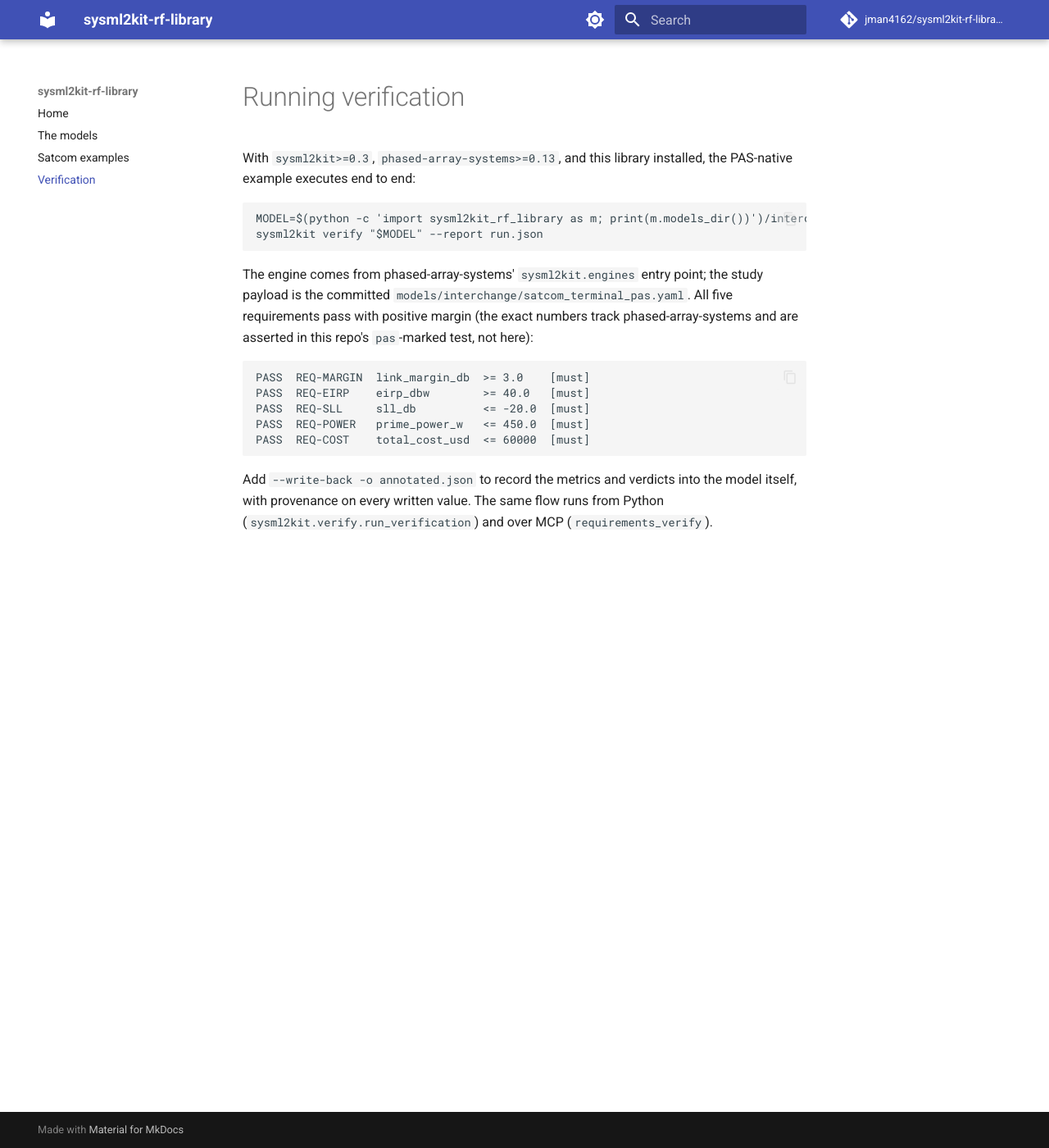
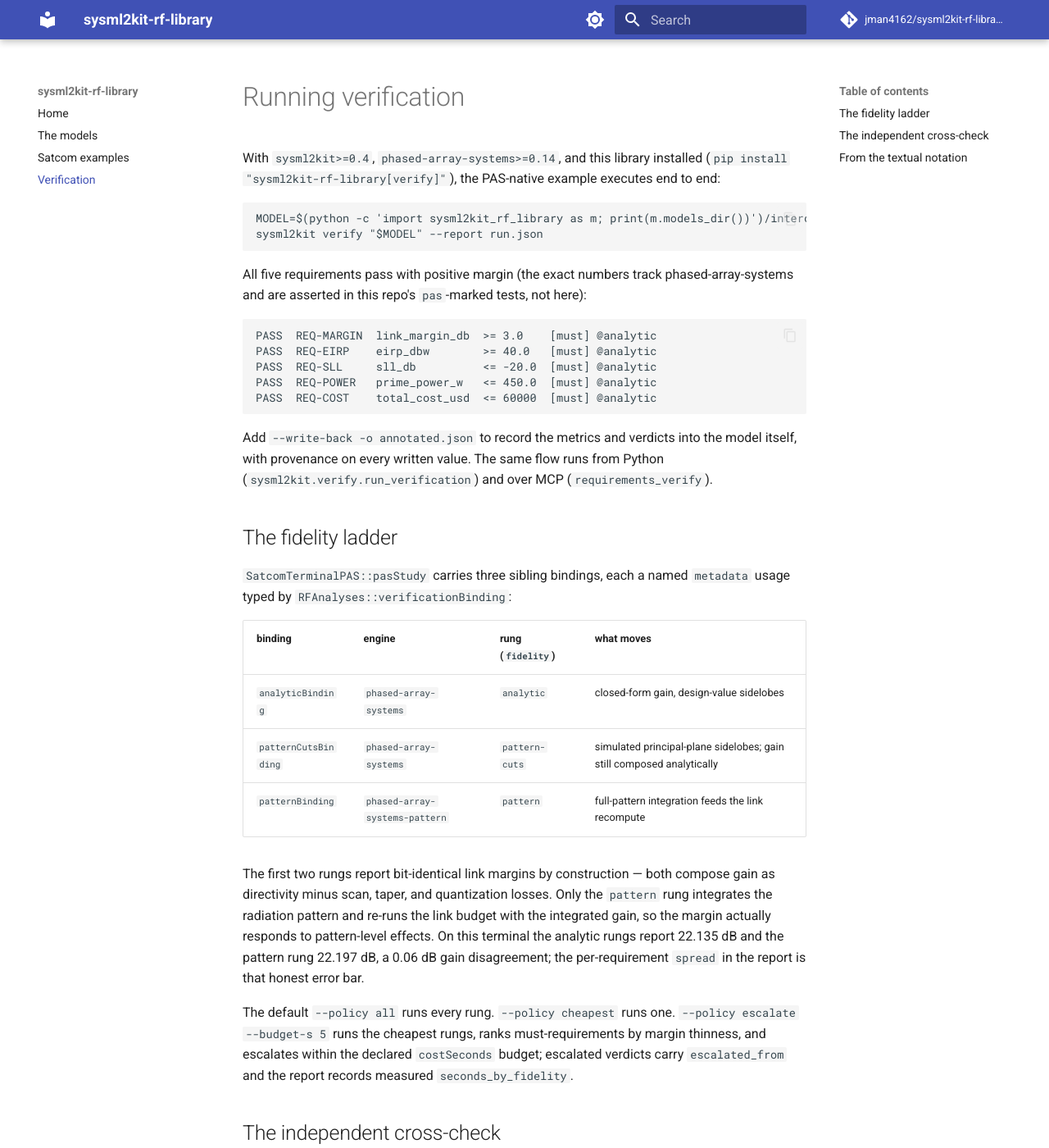
Before and after one commit to jman4162/sysml2kit-rf-library, an MkDocs documentation site: the page built from docs/verification.md, in a window 1280 px wide and 1400 px high. Shown: the whole window at 82% size. Built offline with MkDocs 1.6.1 and Material for MkDocs 9.7.7, drawn with Linux system fonts in a browser that asks for light colours; comment, search, counter and statistics services are not loaded; some of the changed text lies outside the part shown.

Commit message:
Fidelity ladder and opensatcom cross-check for SatcomTerminalPAS
pasStudy now carries three sibling bindings — analyticBinding,
patternCutsBinding, and patternBinding — as named metadata usages typed
by a new 'metadata def verificationBinding' in RFAnalyses, each with a
fidelity label and declared costSeconds. The first two rungs share the
analytic gain composition (identical margins by construction); the
pattern rung integrates the full pattern through the new
phased-array-systems-pattern engine and moves the margin by 0.06 dB.

A second analysis, linkCrosscheck, verifies REQ-MARGIN through
opensatcom-link with opensatcom's own array and link models; tests pin
the cross-stack agreement under 0.6 dB. Payload YAMLs are copied next to
the .sysml files so configRef resolves from the textual notation, and
check_parse.py drops its Verify/Derive/Allocate/MetadataUsage
exemptions — with sysml2kit >= 0.4 only OpaqueElement lacks a textual
form.

Co-Authored-By: Claude Fable 5 <noreply@anthropic.com>
Claude-Session: https://claude.ai/code/session_01NoLtnms93KQL7Jsp9GrZZo

````diff
--- a/docs/verification.md
+++ b/docs/verification.md
@@ -1,28 +1,75 @@
 # Running verification
 
-With `sysml2kit>=0.3`, `phased-array-systems>=0.13`, and this library
-installed, the PAS-native example executes end to end:
+With `sysml2kit>=0.4`, `phased-array-systems>=0.14`, and this library
+installed (`pip install "sysml2kit-rf-library[verify]"`), the PAS-native
+example executes end to end:
 
 ```bash
 MODEL=$(python -c 'import sysml2kit_rf_library as m; print(m.models_dir())')/interchange/satcom_terminal_pas.json
 sysml2kit verify "$MODEL" --report run.json
 ```
 
-The engine comes from phased-array-systems' `sysml2kit.engines` entry
-point; the study payload is the committed
-`models/interchange/satcom_terminal_pas.yaml`. All five requirements pass
-with positive margin (the exact numbers track phased-array-systems and are
-asserted in this repo's `pas`-marked test, not here):
+All five requirements pass with positive margin (the exact numbers track
+phased-array-systems and are asserted in this repo's `pas`-marked tests,
+not here):
 
 ```text
-PASS  REQ-MARGIN  link_margin_db  >= 3.0    [must]
-PASS  REQ-EIRP    eirp_dbw        >= 40.0   [must]
-PASS  REQ-SLL     sll_db          <= -20.0  [must]
-PASS  REQ-POWER   prime_power_w   <= 450.0  [must]
-PASS  REQ-COST    total_cost_usd  <= 60000  [must]
+PASS  REQ-MARGIN  link_margin_db  >= 3.0    [must] @analytic
+PASS  REQ-EIRP    eirp_dbw        >= 40.0   [must] @analytic
+PASS  REQ-SLL     sll_db          <= -20.0  [must] @analytic
+PASS  REQ-POWER   prime_power_w   <= 450.0  [must] @analytic
+PASS  REQ-COST    total_cost_usd  <= 60000  [must] @analytic
 ```
 
 Add `--write-back -o annotated.json` to record the metrics and verdicts
 into the model itself, with provenance on every written value. The same
 flow runs from Python (`sysml2kit.verify.run_verification`) and over MCP
 (`requirements_verify`).
+
+## The fidelity ladder
+
+`SatcomTerminalPAS::pasStudy` carries three sibling bindings, each a
+named `metadata` usage typed by `RFAnalyses::verificationBinding`:
+
+| binding | engine | rung (`fidelity`) | what moves |
+|---|---|---|---|
+| `analyticBinding` | `phased-array-systems` | `analytic` | closed-form gain, design-value sidelobes |
+| `patternCutsBinding` | `phased-array-systems` | `pattern-cuts` | simulated principal-plane sidelobes; gain still composed analytically |
+| `patternBinding` | `phased-array-systems-pattern` | `pattern` | full-pattern integration feeds the link recompute |
+
+The first two rungs report bit-identical link margins by construction —
+both compose gain as directivity minus scan, taper, and quantization
+losses. Only the `pattern` rung integrates the radiation pattern and
+re-runs the link budget with the integrated gain, so the margin actually
+responds to pattern-level effects. On this terminal the analytic rungs
+report 22.135 dB and the pattern rung 22.197 dB, a 0.06 dB gain
+disagreement; the per-requirement `spread` in the report is that honest
+error bar.
+
+The default `--policy all` runs every rung. `--policy cheapest` runs one.
+`--policy escalate --budget-s 5` runs the cheapest rungs, ranks
+must-requirements by margin thinness, and escalates within the declared
+`costSeconds` budget; escalated verdicts carry `escalated_from` and the
+report records measured `seconds_by_fidelity`.
+
+## The independent cross-check
+
+A second analysis, `linkCrosscheck`, verifies the same margin requirement
+through the `opensatcom-link` engine (payload
+`satcom_terminal_opensatcom.yaml`, opensatcom's own PAM array gain and
+link chain — an independent physics stack, not a replay). With the
+conventions mirrored (total power, feed loss, and system noise
+temperature composed as T_ant + 290 (F − 1)), the two stacks agree to
+0.10 dB on this terminal; the `pas`-marked test pins the agreement under
+0.6 dB, aedl's clear-sky threshold.
+
+## From the textual notation
+
+The same verification runs from the `.sysml` files. The typed bindings
+resolve against the `metadata def` in `RFAnalyses.sysml`, so pass both
+files:
+
+```bash
+cd $(python -c 'import sysml2kit_rf_library as m; print(m.models_dir())')
+sysml2kit verify SatcomTerminalPAS.sysml RFAnalyses.sysml --policy escalate --budget-s 5
+```
--- a/pyproject.toml
+++ b/pyproject.toml
@@ -40,7 +40,11 @@ dependencies = ["sysml2kit>=0.3.0"]
 
 [project.optional-dependencies]
 # Everything the executable verification example needs.
-verify = ["sysml2kit[parse,verify]>=0.3.1", "phased-array-systems>=0.13"]
+verify = [
+  "sysml2kit[parse,verify]>=0.4.0",
+  "phased-array-systems>=0.14",
+  "opensatcom>=0.8",
+]
 
 [project.urls]
 Homepage = "https://github.com/jman4162/sysml2kit-rf-library"
````
Also changed, not shown: CHANGELOG.md (+22 -0 lines), README.md (+5 -3 lines), src/sysml2kit_rf_library/models/interchange/satcom_terminal_opensatcom.yaml (added, +67 -0 lines), src/sysml2kit_rf_library/models/satcom_terminal_opensatcom.yaml (added, +67 -0 lines), src/sysml2kit_rf_library/models/satcom_terminal_pas.yaml (added, +23 -0 lines), 11 other files.
